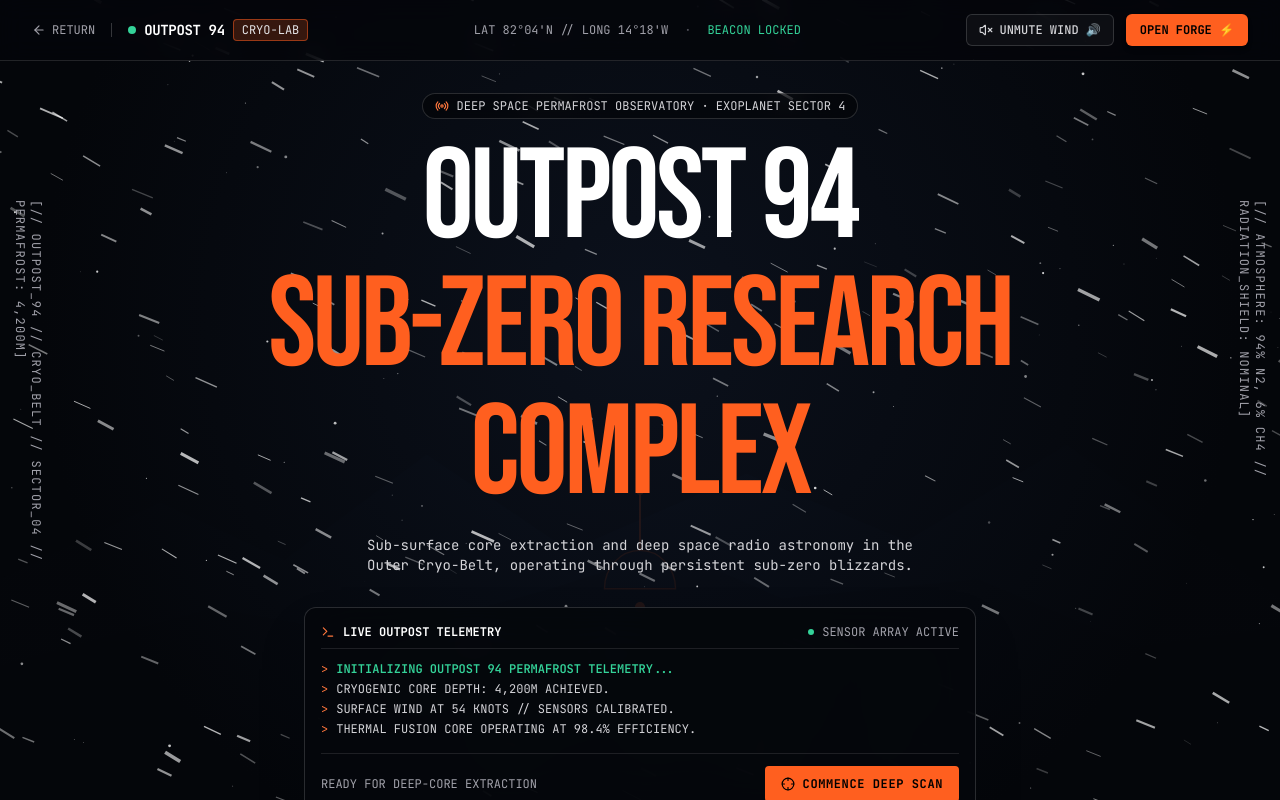
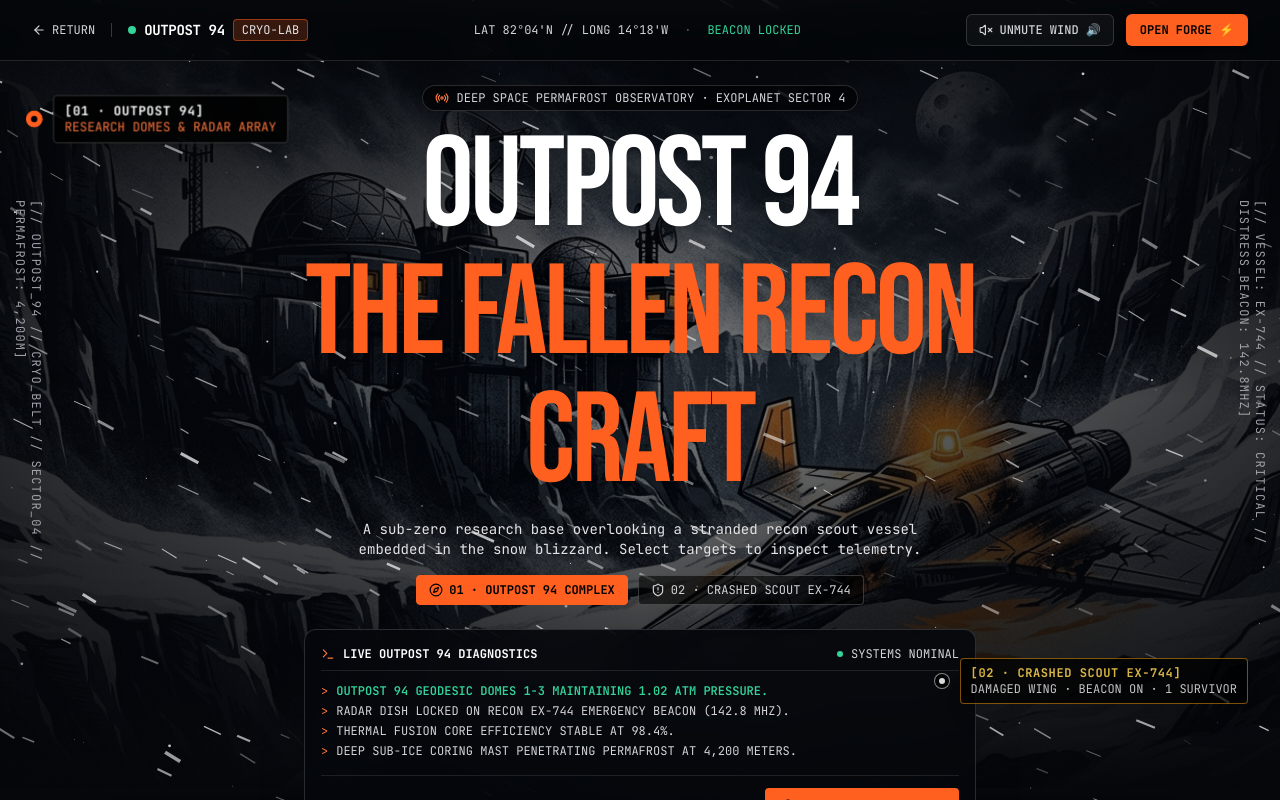
Before and after one commit to hoducvinhh/github-profile-generator, a Next.js app: page /station in a window 1280 px wide. Built offline with nearby package versions, Linux system fonts and the light colour scheme.

Commit message:
feat(showcase): add cinematic Outpost 94 research station & damaged scout spaceship artwork with interactive HUD target pins

```diff
--- a/src/app/station/page.tsx
+++ b/src/app/station/page.tsx
@@ -9,26 +9,35 @@ import {
   Volume2,
   VolumeX,
   Radio,
-  Flame,
   ArrowLeft,
-  Activity,
   Terminal as TerminalIcon,
   Crosshair,
-  Shield,
-  Layers,
+  ShieldAlert,
+  Compass,
 } from "lucide-react";
+
+type TargetId = "STATION" | "SHIP";
 
 export default function StationPage() {
   const [severity, setSeverity] = React.useState<1 | 2 | 3>(2);
-  const [activeSector, setActiveSector] = React.useState("CRYO");
+  const [activeSector, setActiveSector] = React.useState<string>("STATION");
+  const [activeTarget, setActiveTarget] = React.useState<TargetId>("STATION");
   const [audioEnabled, setAudioEnabled] = React.useState(false);
-  const [activeTelemetryLog, setActiveTelemetryLog] = React.useState<string[]>([
-    "INITIALIZING OUTPOST 94 PERMAFROST TELEMETRY...",
-    "CRYOGENIC CORE DEPTH: 4,200M ACHIEVED.",
-    "SURFACE WIND AT 54 KNOTS // SENSORS CALIBRATED.",
-    "THERMAL FUSION CORE OPERATING AT 98.4% EFFICIENCY.",
+  const [isScanning, setIsScanning] = React.useState(false);
+
+  const [stationLogs, setStationLogs] = React.useState<string[]>([
+    "OUTPOST 94 GEODESIC DOMES 1-3 MAINTAINING 1.02 ATM PRESSURE.",
+    "RADAR DISH LOCKED ON RECON EX-744 EMERGENCY BEACON (142.8 MHZ).",
+    "THERMAL FUSION CORE EFFICIENCY STABLE AT 98.4%.",
+    "DEEP SUB-ICE CORING MAST PENETRATING PERMAFROST AT 4,200 METERS.",
   ]);
-  const [isScanning, setIsScanning] = React.useState(false);
+
+  const [shipLogs, setShipLogs] = React.useState<string[]>([
+    "CRITICAL: RECON SCOUT EX-744 CRASH-LANDED IN SECTOR 4 RAVINE.",
+    "ATMOSPHERIC ENTRY HULL SCORCHING CONFIRMED // STARBOARD WING FRACTURED.",
+    "EMERGENCY AMBER BEACON BROADCASTING TELEMETRY OVER LOCAL PERMAFROST.",
+    "BIO-TELEMETRY: STASIS COCOON INTACT // 1 LIFE SIGN DETECTED IN FORWARD COCKPIT.",
+  ]);
 
   const toggleAudio = () => {
     if (!windAudio) return;
@@ -48,97 +57,158 @@ export default function StationPage() {
     }
     const stormLog =
       level === 1
-        ? "WIND SPEED MODULATED TO MILD CRYO-DRIFT (-42°C)."
+        ? "WIND SPEED MODULATED TO MILD CRYO-DRIFT (-42°C, 18 KNOTS)."
         : level === 2
         ? "ALERT: FREEZING GALE DETECTED. ICE FORMATION ON OBSERVATION VIEWPORT."
-        : "CRITICAL: CAT-5 WHITEOUT IN PROGRESS. DEPLOYING THERMAL STABILIZERS.";
+        : "CRITICAL: CAT-5 WHITEOUT IN PROGRESS. DEPLOYING HEAVY THERMAL STABILIZERS.";
 
-    setActiveTelemetryLog((prev) => [stormLog, ...prev.slice(0, 5)]);
+    if (activeTarget === "STATION") {
+      setStationLogs((prev) => [stormLog, ...prev.slice(0, 4)]);
+    } else {
+      setShipLogs((prev) => [stormLog, ...prev.slice(0, 4)]);
+    }
   };
 
-  const handleDeepScan = () => {
+  const handleSelectTarget = (target: TargetId) => {
+    setActiveTarget(target);
+    setActiveSector(target);
+  };
+
+  const handleSectorSelect = (sector: string) => {
+    setActiveSector(sector);
+    if (sector === "SHIP" || sector === "STATION") {
+      setActiveTarget(sector);
+    }
+  };
+
+  const handleTriggerAction = () => {
     if (isScanning) return;
     setIsScanning(true);
-    setActiveTelemetryLog((prev) => [
+
+    if (activeTarget === "STATION") {
+      setStationLogs((prev) => [
         "EMITTING HIGH-FREQUENCY SUB-ICE SONAR PULSE...",
         ...prev,
       ]);
-
       setTimeout(() => {
-      setActiveTelemetryLog((prev) => [
-        "SUB-SURFACE ANOMALY DETECTED AT 4,890M DEPTH // ANCIENT EXTRATERRESTRIAL STRATA IDENTIFIED.",
+        setStationLogs((prev) => [
+          "SUB-SURFACE ANOMALY CONFIRMED AT 4,890M DEPTH // ANCIENT EXTRATERRESTRIAL STRATA DETECTED.",
           ...prev,
         ]);
         setIsScanning(false);
       }, 1800);
+    } else {
+      setShipLogs((prev) => [
+        "DISPATCHING AUTOMATED CRYO-RESCUE DRONE TO VESSEL EX-744...",
+        ...prev,
+      ]);
+      setTimeout(() => {
+        setShipLogs((prev) => [
+          "DRONE DOCKED WITH FORWARD HATCH // LIFE-SUPPORT UMBILICAL SECURED // EXTRACTION READY.",
+          ...prev,
+        ]);
+        setIsScanning(false);
+      }, 1800);
+    }
   };
+
+  const activeLogs = activeTarget === "STATION" ? stationLogs : shipLogs;
 
   return (
     <div className="relative h-screen w-full flex flex-col justify-between overflow-hidden bg-[#04060a] text-[#f2f4f8] select-none">
-      {/* 60FPS Interactive Blizzard Engine */}
+      {/* Visual Masterpiece: Outpost 94 & Damaged Spaceship Illustration */}
+      <div
+        className="pointer-events-none absolute inset-0 z-0 bg-cover bg-center transition-all duration-700"
+        style={{ backgroundImage: "url('/showcase/outpost-blizzard.jpg')" }}
+      />
+
+      {/* Atmospheric Vignette & Contrast Control (guarantees WCAG AA readability) */}
+      <div className="pointer-events-none absolute inset-0 z-0 bg-gradient-to-t from-[#04060a] via-black/45 to-[#04060a]/90" />
+      <div className="pointer-events-none absolute inset-0 z-0 bg-gradient-to-r from-[#04060a]/70 via-transparent to-[#04060a]/70" />
+
+      {/* 60FPS Interactive Blizzard Engine Swirling Over Scene */}
       <BlizzardCanvas severity={severity} />
 
-      {/* Frost Viewport Vignette & Atmospheric Radial Core */}
-      <div className="pointer-events-none absolute inset-0 z-10 bg-[radial-gradient(circle_at_50%_40%,rgba(16,24,40,0.6)_0%,rgba(4,6,10,0.95)_75%)]" />
+      {/* Interactive Target Pins Over Visual Scenery (Positioned in gutters to prevent text occlusion) */}
+      {/* Target Pin 1: Outpost 94 Research Station (Top Left Cliff) */}
+      <button
+        type="button"
+        onClick={() => handleSelectTarget("STATION")}
+        className={`hidden md:flex absolute top-20 sm:top-24 left-4 sm:left-8 z-30 items-center gap-2.5 group transition-all cursor-pointer ${
+          activeTarget === "STATION" ? "scale-105" : "opacity-85 hover:opacity-100"
+        }`}
+        title="Chọn trạm nghiên cứu Outpost 94"
+      >
+        <div
+          className={`h-4 w-4 rounded-full flex items-center justify-center border transition-all ${
+            activeTarget === "STATION"
+              ? "border-[#ff5f1f] bg-[#ff5f1f]"
+              : "border-white/60 bg-black/70"
+          }`}
+        >
+          <div
+            className={`h-1.5 w-1.5 rounded-full ${
+              activeTarget === "STATION" ? "bg-black" : "bg-white"
+            }`}
+          />
+        </div>
+        <div className="flex flex-col items-start px-2.5 py-1.5 rounded border border-white/20 bg-black/85 backdrop-blur-md text-left font-mono shadow-xl">
+          <span className="text-xs font-bold text-white tracking-wider">
+            [01 · OUTPOST 94]
+          </span>
+          <span className="text-xs text-[#ff773d]">
+            RESEARCH DOMES &amp; RADAR ARRAY
+          </span>
+        </div>
+      </button>
 
-      {/* Atmospheric Mountain Ridge Silhouette & Outpost Geometry */}
-      <div className="pointer-events-none absolute bottom-12 left-0 right-0 h-96 z-0 opacity-40 overflow-hidden">
-        <svg
-          viewBox="0 0 1440 400"
-          className="w-full h-full object-cover"
-          preserveAspectRatio="none"
+      {/* Target Pin 2: Crashed Scout Spaceship EX-744 (Bottom Right Ravine) */}
+      <button
+        type="button"
+        onClick={() => handleSelectTarget("SHIP")}
+        className={`hidden md:flex absolute bottom-20 sm:bottom-24 right-4 sm:right-8 z-30 items-center gap-2.5 group transition-all cursor-pointer ${
+          activeTarget === "SHIP" ? "scale-105" : "opacity-85 hover:opacity-100"
+        }`}
+        title="Chọn con tàu bị rơi EX-744"
       >
-          {/* Distant icy mountain ridges */}
-          <polygon
-            points="0,400 0,220 180,140 320,200 480,90 640,190 840,110 1020,180 1200,80 1440,240 1440,400"
-            fill="#09101d"
+        <div
+          className={`h-4 w-4 rounded-full flex items-center justify-center border transition-all ${
+            activeTarget === "SHIP"
+              ? "border-amber-400 bg-amber-400"
+              : "border-white/60 bg-black/70"
+          }`}
+        >
+          <div
+            className={`h-1.5 w-1.5 rounded-full ${
+              activeTarget === "SHIP" ? "bg-black" : "bg-white"
+            }`}
           />
-          {/* Midground ridge with outpost research dome & communication array */}
-          <polygon
-            points="0,400 0,310 240,250 420,280 620,230 720,200 780,200 880,240 1100,220 1280,290 1440,270 1440,400"
-            fill="#05080e"
-          />
-          {/* Outpost Dome Silhouette */}
-          <path
-            d="M 680 230 A 40 40 0 0 1 760 230 Z"
-            fill="#0f1626"
-            stroke="#ff5f1f"
-            strokeWidth="1.5"
-            opacity="0.8"
-          />
-          {/* Communication Tower Antenna */}
-          <line
-            x1="720"
-            y1="190"
-            x2="720"
-            y2="130"
-            stroke="#ff5f1f"
-            strokeWidth="2"
-          />
-          <circle cx="720" cy="128" r="4" fill="#ff5f1f" />
-        </svg>
-
-        {/* Emergency Beacon Light */}
-        <div className="absolute left-1/2 -translate-x-1/2 bottom-[140px] flex items-center justify-center">
-          <div className="h-2.5 w-2.5 rounded-full bg-[#ff5f1f]" />
         </div>
+        <div className="flex flex-col items-start px-2.5 py-1.5 rounded border border-amber-500/60 bg-black/90 backdrop-blur-md text-left font-mono shadow-xl">
+          <span className="text-xs font-bold text-amber-300 tracking-wider">
+            [02 · CRASHED SCOUT EX-744]
+          </span>
+          <span className="text-xs text-zinc-200">
+            DAMAGED WING · BEACON ON · 1 SURVIVOR
+          </span>
         </div>
+      </button>
 
       {/* Edge Stamps - Vertical Technical Badges (Villa Castagneto reference) */}
       <div className="hidden xl:flex fixed left-3 top-1/2 -translate-y-1/2 vertical-stamp text-xs font-mono tracking-widest text-zinc-400 uppercase pointer-events-none z-30">
         [// OUTPOST_94 // CRYO_BELT // SECTOR_04 // PERMAFROST: 4,200M]
       </div>
       <div className="hidden xl:flex fixed right-3 top-1/2 -translate-y-1/2 vertical-stamp text-xs font-mono tracking-widest text-zinc-400 uppercase pointer-events-none z-30">
-        [// ATMOSPHERE: 94% N2, 6% CH4 // RADIATION_SHIELD: NOMINAL]
+        [// VESSEL: EX-744 // STATUS: CRITICAL // DISTRESS_BEACON: 142.8MHZ]
       </div>
 
       {/* Top Telemetry Header Bar */}
-      <header className="relative z-30 w-full border-b border-white/[0.12] px-4 sm:px-8 py-3.5 backdrop-blur-md bg-[#04060a]/80">
+      <header className="relative z-30 w-full border-b border-white/[0.12] px-4 sm:px-8 py-3.5 backdrop-blur-md bg-[#04060a]/85">
         <div className="max-w-7xl mx-auto flex items-center justify-between">
           <div className="flex items-center gap-3">
             <Link
               href="/"
-              className="flex items-center gap-1.5 text-xs font-mono text-zinc-400 hover:text-white transition-colors"
+              className="flex items-center gap-1.5 text-xs font-mono text-zinc-300 hover:text-white transition-colors"
               title="Return to ProfileForge Studio"
             >
               <ArrowLeft className="h-3.5 w-3.5" />
@@ -158,8 +228,8 @@ export default function StationPage() {
             </div>
           </div>
 
-          {/* Center Coordinates */}
-          <div className="hidden md:flex items-center gap-4 text-xs font-mono text-zinc-400">
+          {/* Center Coordinates & Target Status */}
+          <div className="hidden md:flex items-center gap-4 text-xs font-mono text-zinc-300">
             <span>LAT 82°04&apos;N // LONG 14°18&apos;W</span>
             <span className="text-zinc-600">·</span>
             <span className="text-emerald-400">BEACON LOCKED</span>
@@ -202,45 +272,92 @@ export default function StationPage() {
       </header>
 
       {/* Main Cinematic Center Stage */}
-      <main className="relative z-20 flex-1 flex flex-col items-center justify-center px-4 sm:px-6 py-8 text-center max-w-4xl mx-auto w-full">
+      <main className="relative z-20 flex-1 flex flex-col items-center justify-center px-4 sm:px-6 py-6 text-center max-w-4xl mx-auto w-full">
         {/* Top Telemetry Tag */}
-        <div className="inline-flex items-center gap-2 px-3 py-1 rounded-full border border-white/15 bg-black/40 text-xs font-mono text-zinc-300 mb-4 backdrop-blur-md">
+        <div className="inline-flex items-center gap-2 px-3 py-1 rounded-full border border-white/15 bg-black/60 text-xs font-mono text-zinc-300 mb-3 backdrop-blur-md">
           <Radio className="h-3.5 w-3.5 text-[#ff773d]" />
           <span>DEEP SPACE PERMAFROST OBSERVATORY · EXOPLANET SECTOR 4</span>
         </div>
 
         {/* Ultra-Condensed Bold Headline */}
-        <h1 className="font-display uppercase tracking-tight text-5xl sm:text-7xl md:text-8xl lg:text-9xl leading-[0.9] text-white">
+        <h1 className="font-display uppercase tracking-tight text-5xl sm:text-7xl md:text-8xl lg:text-9xl leading-[0.9] text-white drop-shadow-md">
           OUTPOST 94
           <br />
           <span className="text-[#ff5f1f]">
-            SUB-ZERO RESEARCH COMPLEX
+            THE FALLEN RECON CRAFT
           </span>
         </h1>
 
-        <p className="mt-4 max-w-xl text-xs sm:text-sm text-zinc-300 font-mono leading-relaxed [text-wrap:pretty]">
-          Sub-surface core extraction and deep space radio astronomy in the Outer Cryo-Belt, operating through persistent sub-zero blizzards.
+        <p className="mt-3 max-w-xl text-xs sm:text-sm text-zinc-200 font-mono leading-relaxed [text-wrap:pretty] drop-shadow">
+          A sub-zero research base overlooking a stranded recon scout vessel embedded in the snow blizzard. Select targets to inspect telemetry.
         </p>
 
+        {/* Two Target Selector Pills */}
+        <div className="mt-4 flex items-center gap-2.5">
+          <button
+            type="button"
+            onClick={() => handleSelectTarget("STATION")}
+            className={`px-3 py-1.5 rounded text-xs font-mono border transition-colors flex items-center gap-1.5 ${
+              activeTarget === "STATION"
+                ? "border-[#ff5f1f] bg-[#ff5f1f] text-black font-bold"
+                : "border-white/20 bg-black/60 text-zinc-300 hover:text-white"
+            }`}
+          >
+            <Compass className="h-3.5 w-3.5" />
+            <span>01 · OUTPOST 94 COMPLEX</span>
+          </button>
+
+          <button
+            type="button"
+            onClick={() => handleSelectTarget("SHIP")}
+            className={`px-3 py-1.5 rounded text-xs font-mono border transition-colors flex items-center gap-1.5 ${
+              activeTarget === "SHIP"
+                ? "border-amber-400 bg-amber-400 text-black font-bold"
+                : "border-white/20 bg-black/60 text-zinc-300 hover:text-white"
+            }`}
+          >
+            <ShieldAlert className="h-3.5 w-3.5" />
+            <span>02 · CRASHED SCOUT EX-744</span>
+          </button>
+        </div>
+
         {/* Real-time Telemetry Terminal Box */}
-        <div className="mt-8 w-full max-w-2xl rounded-xl border border-white/15 bg-[#05070c]/90 shadow-2xl backdrop-blur-xl p-4 text-left font-mono text-xs">
+        <div className="mt-6 w-full max-w-2xl rounded-xl border border-white/15 bg-[#05070c]/90 shadow-2xl backdrop-blur-xl p-4 text-left font-mono text-xs">
           <div className="flex items-center justify-between border-b border-white/10 pb-2 mb-3">
             <div className="flex items-center gap-2 text-zinc-300">
               <TerminalIcon className="h-3.5 w-3.5 text-[#ff773d]" />
-              <span className="font-bold text-white uppercase">Live Outpost Telemetry</span>
+              <span className="font-bold text-white uppercase">
+                {activeTarget === "STATION"
+                  ? "Live Outpost 94 Diagnostics"
+                  : "Vessel EX-744 Crash Telemetry"}
+              </span>
             </div>
-            <div className="flex items-center gap-2 text-xs text-zinc-400">
-              <span className="h-1.5 w-1.5 rounded-full bg-emerald-400" />
-              <span>SENSOR ARRAY ACTIVE</span>
+            <div className="flex items-center gap-2 text-xs text-zinc-300">
+              <span
+                className={`h-1.5 w-1.5 rounded-full ${
+                  activeTarget === "STATION" ? "bg-emerald-400" : "bg-amber-400"
+                }`}
+              />
+              <span>
+                {activeTarget === "STATION" ? "SYSTEMS NOMINAL" : "BEACON BROADCASTING"}
+              </span>
             </div>
           </div>
 
           {/* Interactive Log Feed */}
           <div className="space-y-1 font-mono text-xs max-h-24 overflow-y-auto text-zinc-300">
-            {activeTelemetryLog.map((log, index) => (
+            {activeLogs.map((log, index) => (
               <div key={index} className="flex items-start gap-2">
                 <span className="text-[#ff773d] select-none">&gt;</span>
-                <span className={index === 0 ? "text-emerald-400 font-semibold" : "text-zinc-300"}>
+                <span
+                  className={
+                    index === 0
+                      ? activeTarget === "STATION"
+                        ? "text-emerald-400 font-semibold"
+                        : "text-amber-300 font-semibold"
+                      : "text-zinc-300"
+                  }
+                >
                   {log}
                 </span>
               </div>
@@ -249,17 +366,25 @@ export default function StationPage() {
 
           <div className="mt-4 pt-3 border-t border-white/10 flex items-center justify-between gap-3">
             <span className="text-zinc-400 text-xs hidden sm:inline">
-              READY FOR DEEP-CORE EXTRACTION
+              {activeTarget === "STATION"
+                ? "READY FOR SUB-ICE PROBE PENETRATION"
+                : "STASIS LIFE POD EXTRACTION READY"}
             </span>
 
             <button
               type="button"
-              onClick={handleDeepScan}
+              onClick={handleTriggerAction}
               disabled={isScanning}
-              className="w-full sm:w-auto h-9 px-4 rounded bg-[#ff5f1f] text-black font-mono text-xs font-bold uppercase tracking-wider hover:bg-[#ff773d] transition-colors flex items-center justify-center gap-2 disabled:opacity-50"
+              className="w-full sm:w-auto h-9 px-4 rounded bg-[#ff5f1f] text-black font-mono text-xs font-bold uppercase tracking-wider hover:bg-[#ff773d] transition-colors flex items-center justify-center gap-2 disabled:opacity-50 cursor-pointer"
             >
               <Crosshair className="h-3.5 w-3.5" />
-              <span>{isScanning ? "TRANSMITTING SONAR..." : "COMMENCE DEEP SCAN"}</span>
+              <span>
+                {isScanning
+                  ? "TRANSMITTING PULSE..."
+                  : activeTarget === "STATION"
+                  ? "COMMENCE DEEP SCAN"
+                  : "DEPLOY RESCUE DRONE"}
+              </span>
             </button>
           </div>
         </div>
@@ -270,7 +395,7 @@ export default function StationPage() {
         severity={severity}
         onSelectSeverity={handleSeverityChange}
         activeSector={activeSector}
-        onSelectSector={setActiveSector}
+        onSelectSector={handleSectorSelect}
       />
     </div>
   );
--- a/src/components/showcase/storm-scrubber.tsx
+++ b/src/components/showcase/storm-scrubber.tsx
@@ -11,10 +11,10 @@ interface StormScrubberProps {
 }
 
 const SECTORS = [
-  { id: "COMM", name: "COMMUNICATIONS ARRAY", status: "ONLINE", metric: "384 GHz" },
-  { id: "CRYO", name: "CRYO-CORE SAMPLING", status: "DRILLING", metric: "4,200m" },
-  { id: "REACT", name: "FUSION THERMAL CORE", status: "OPTIMAL", metric: "98.4%" },
-  { id: "OBS", name: "DEEP SPACE OBSERVATORY", status: "LOCKED", metric: "14.2 AU" },
+  { id: "STATION", name: "OUTPOST 94 DOME", status: "ONLINE", metric: "1,420M" },
+  { id: "SHIP", name: "CRASHED SCOUT EX-744", status: "ALERT", metric: "DOWNED" },
+  { id: "CRYO", name: "CRYO-CORE SAMPLING", status: "DRILLING", metric: "4,200M" },
+  { id: "OBS", name: "RADIO ASTRONOMY", status: "LOCKED", metric: "384 GHz" },
 ];
 
 export function StormScrubber({
```
Also changed, not shown: public/showcase/outpost-blizzard.jpg (added), src/components/showcase/blizzard-canvas.tsx (line endings or trailing spaces), src/lib/audio/wind-synthesizer.ts (line endings or trailing spaces). Lines whose indentation alone changed are shown as unchanged.
